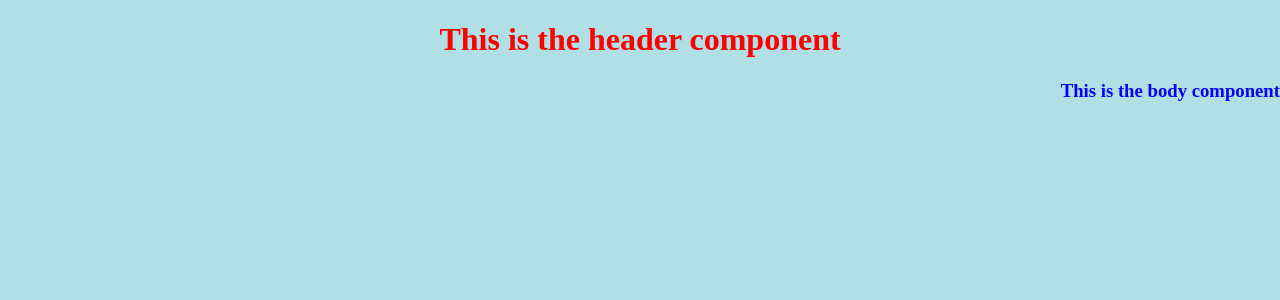
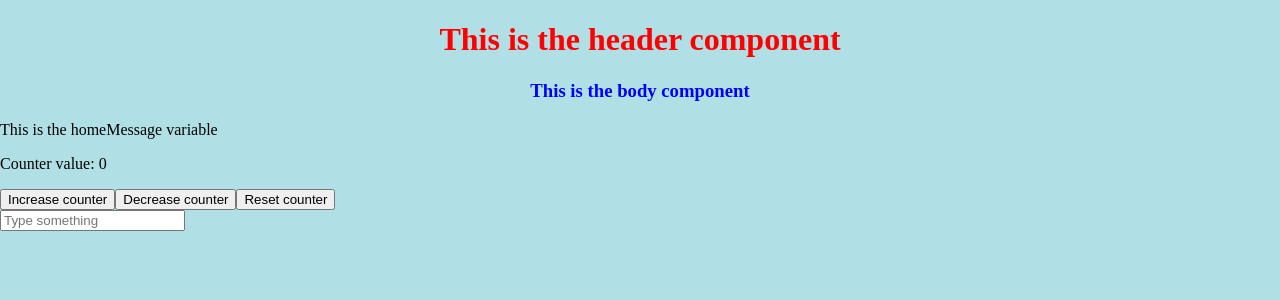
Before and after one commit to b16fowler/ng-app, an Angular app: page / in a window 1280 px wide. Shown: the top 300 px of the page. Built offline with nearby package versions, Linux system fonts and the light colour scheme.

Commit message:
Renamed body to home component

```diff
--- a/src/app/app.ts
+++ b/src/app/app.ts
@@ -1,20 +1,14 @@
 import { Component } from '@angular/core';
-import { Body } from '../components/body/body';
+import { Home } from '../components/home/home';
 import { Header } from '../components/header/header';
 
 @Component({
   selector: 'app-root',
-  imports: [Header, Body],
+  imports: [Header, Home],
   template: `
     <app-header />
-    <app-body />
+    <app-home />
   `,
-  styles: [
-    `
-      p {
-        color: red;
-      }
-    `,
-  ],
+  styles: [],
 })
 export class App {}
```
